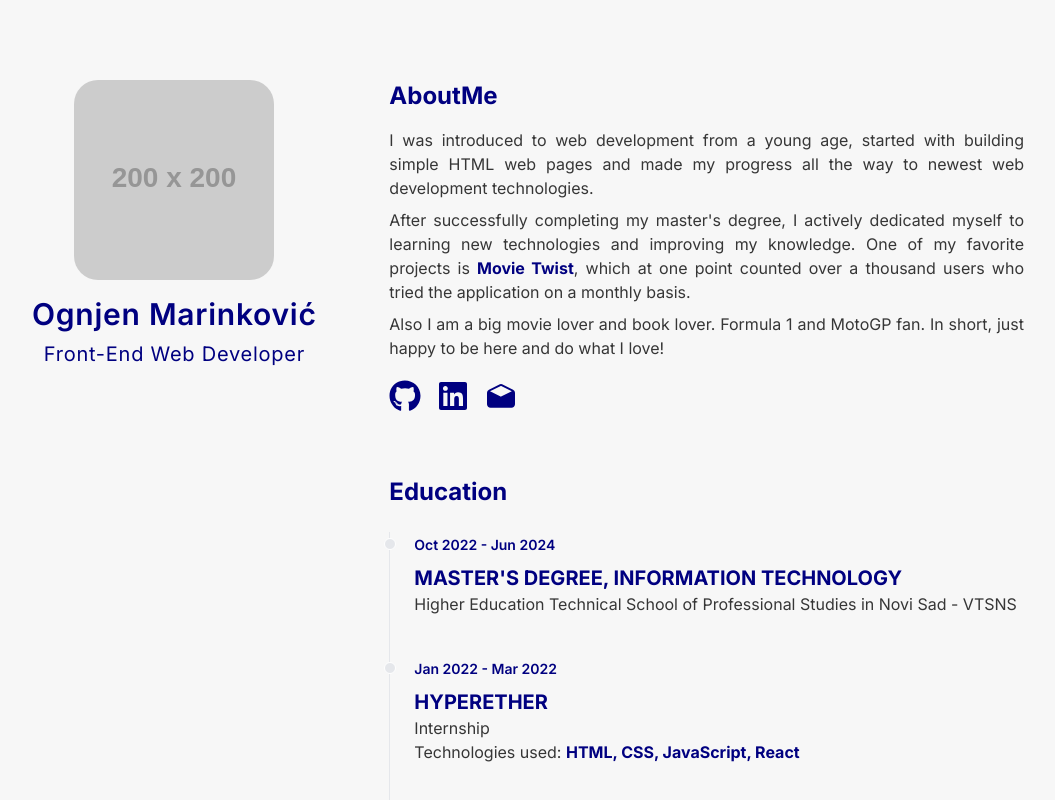
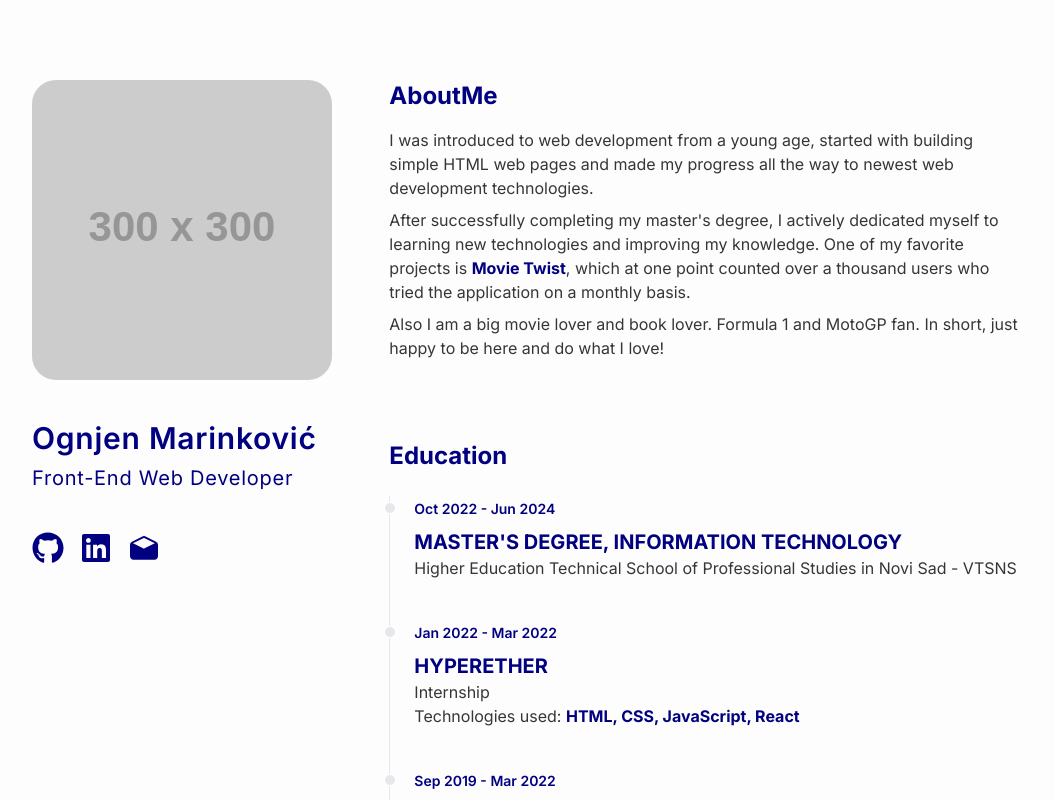
Before and after one commit to ognjeeen/portognjeeen, a Next.js app: page / in a window 1280 px wide. Shown: the top 800 px of the page, without its empty margins (112-1167 px from the left). Built offline with nearby package versions, Linux system fonts and the light colour scheme.

Commit message:
Small UI fixes

```diff
--- a/app/layout.tsx
+++ b/app/layout.tsx
@@ -5,8 +5,8 @@ import './globals.css';
 const inter = Inter({ subsets: ['latin'] });
 
 export const metadata: Metadata = {
-  title: 'Create Next App',
-  description: 'Generated by create next app',
+  title: 'portognjeeen',
+  description: 'My simple portfolio!',
 };
 
 export default function RootLayout({
--- a/app/page.tsx
+++ b/app/page.tsx
@@ -7,11 +7,11 @@ import Socials from '@/components/Socials';
 export default function Home() {
   return (
     <main className="font-Inter min-h-screen flex justify-center items-center">
-      <div className="w-full mt-16 p-4 md:flex md:max-w-5xl">
+      <div className="w-full mt-10 p-4 md:flex md:max-w-5xl md:mt-16">
         <div className="md:w-1/3 w-full mr-10">
           <Header />
         </div>
-        <div className="md:w-2/3 w-full space-y-16">
+        <div className="md:w-2/3 w-full space-y-20">
           <AboutMe />
           <Education />
           <Projects />
--- a/components/AboutMe.tsx
+++ b/components/AboutMe.tsx
@@ -5,7 +5,7 @@ const AboutMe = () => {
     <section className="w-full">
       <p className="font-bold text-2xl text-primaryColor mb-4">AboutMe</p>
       <div className="space-y-5">
-        <div className="flex flex-col gap-2 text-textColor text-base text-justify">
+        <div className="flex flex-col gap-2 text-textColor text-base">
           <p>
             I was introduced to web development from a young age, started with
             building simple HTML web pages and made my progress all the way to
@@ -24,7 +24,6 @@ const AboutMe = () => {
             fan. In short, just happy to be here and do what I love!
           </p>
         </div>
-        <Socials />
       </div>
     </section>
   );
--- a/components/Header.tsx
+++ b/components/Header.tsx
@@ -1,6 +1,8 @@
+import Socials from './Socials';
+
 const headerInfo = [
   {
-    imageSrc: 'https://placehold.co/200x200',
+    imageSrc: 'https://placehold.co/300x300',
     name: 'Ognjen Marinković',
     position: 'Front-End Web Developer',
   },
@@ -8,23 +10,24 @@ const headerInfo = [
 
 const Header = () => {
   return (
-    <section className="flex justify-center mb-10 md:mb-0 md:fixed">
+    <section className="flex justify-center mb-28 md:mb-0 md:fixed">
       {headerInfo.map((me, index) => (
-        <div key={index}>
+        <div key={index} className="space-y-10 relative">
           <div>
             <img
               src={me.imageSrc}
               alt="profile image"
-              className="rounded-3xl justify-center m-auto"
+              className="rounded-3xl "
             />
           </div>
-          <div className="mt-4 justify-center text-center">
-            <p className="text-xl md:text-3xl text-primaryColor font-semibold tracking-wide">
+          <div className="mt-4 justify-center">
+            <p className="text-3xl md:text-3xl text-primaryColor font-semibold tracking-wide">
               {me.name}
               <br />
               <span className="text-xl font-normal">{me.position}</span>
             </p>
           </div>
+          <Socials />
         </div>
       ))}
     </section>
--- a/components/Socials.tsx
+++ b/components/Socials.tsx
@@ -28,7 +28,7 @@ const Socials = () => {
       {socials.map((social, index) => (
         <li key={index}>
           <Link href={social.link}>
-            <social.icon className="size-8 text-primaryColor hover:text-hoverColor/40" />
+            <social.icon className="size-6 md:size-8 text-primaryColor hover:text-hoverColor/40" />
           </Link>
         </li>
       ))}
--- a/tailwind.config.ts
+++ b/tailwind.config.ts
@@ -11,7 +11,7 @@ const config: Config = {
   theme: {
     extend: {
       colors: {
-        background: '#F7F7F7',
+        background: '#fdfdfd',
         primaryColor: '#000080',
         textColor: '#363636',
         hoverColor: '#1591ea',
```
